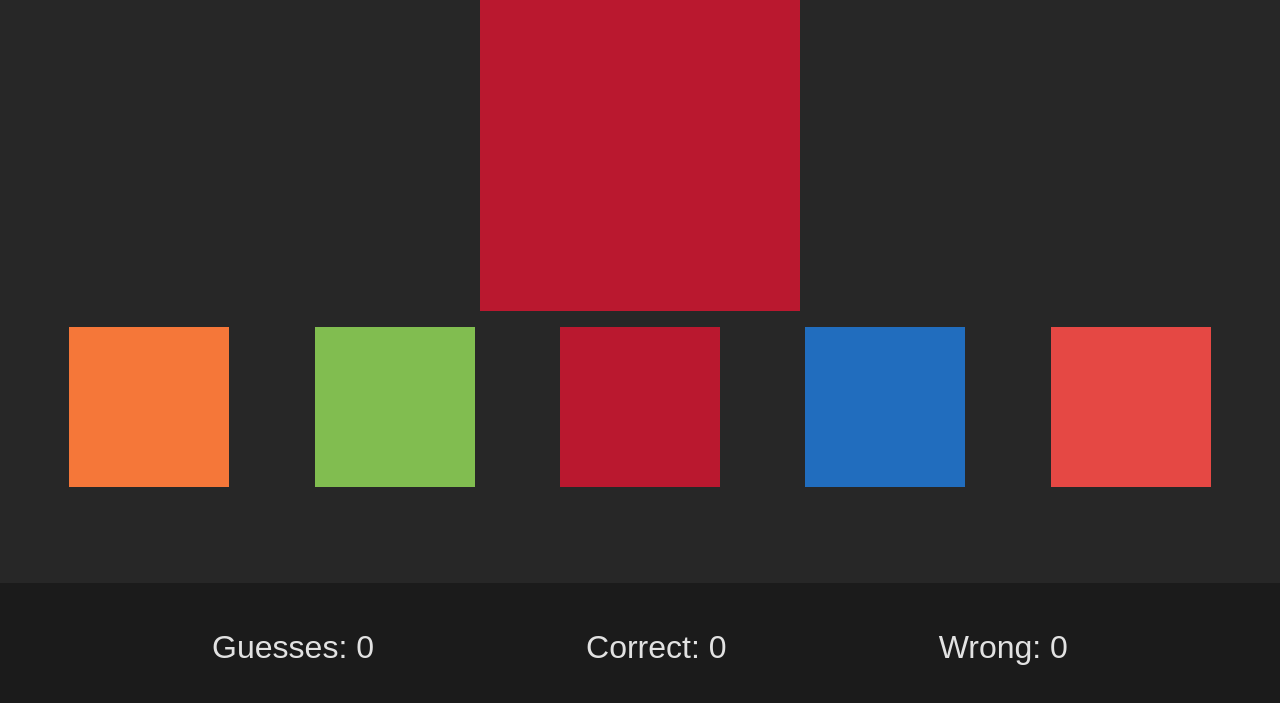
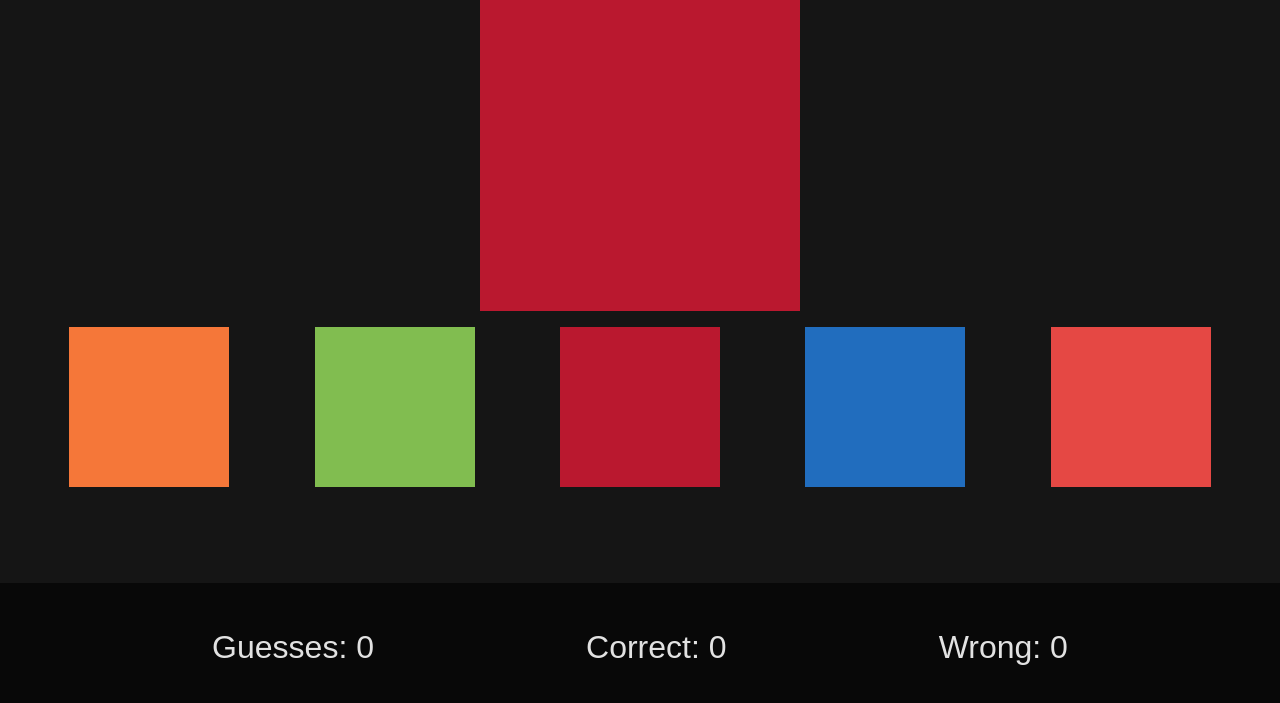
Before and after one commit to TheLifeIsYours/colormatch, a plain HTML site: page index.html in a window 1280 px wide. Shown: the part 89-792 px from the top of the page. Drawn offline with Linux system fonts and the light colour scheme.

Commit message:
chnaged the color theme a bit

```diff
--- a/public/javascript/CM.js
+++ b/public/javascript/CM.js
@@ -39,7 +39,8 @@ class ColorMatch {
 
         // Burger Menu Overlay
         this.burgerMenuOverlay = this.addElement('div', 'burgerMenuOverlay', this.applicationAnchor)
-        .setStyle('absolute', 't0em', 'l0em', 'flex', 'column', 'between', 'bgDark0_8', 'w100pc', 'h100pc', 'hidden');
+        .setStyle('absolute', 't0em', 'l0em', 'flex', 'column', 'between', 'w100pc', 'h100pc', 'hidden')
+        .background("#151515");
 
         // Burger Menu Header
         this.burgerMenuHeader = this.addElement('div', 'burgerMenuHeader', this.burgerMenuOverlay)
@@ -207,7 +208,7 @@ class ColorMatch {
 
         // Stats Elements Container
         this.statsElementContainer = this.addElement('div', 'statsElementContainer', this.applicationAnchor)
-        .setStyle('flex', 'row', 'evenly', 'alignCenter', 'fs2em', 'h4em', 'min-h4em', 'bgDark0_3');
+        .setStyle('flex', 'row', 'evenly', 'alignCenter', 'fs2em', 'h4em', 'min-h4em', 'bgDark0_6');
 
         this.initialize(this.applicationAnchor);
     }
--- a/public/styles/index.css
+++ b/public/styles/index.css
@@ -8,7 +8,7 @@ html, body {
   body {
     font-family: Arial, sans-serif;
     color: #e2e2e2;
-    background: #272727;
+    background: #151515;
     overflow: hidden;
   }
 
```
